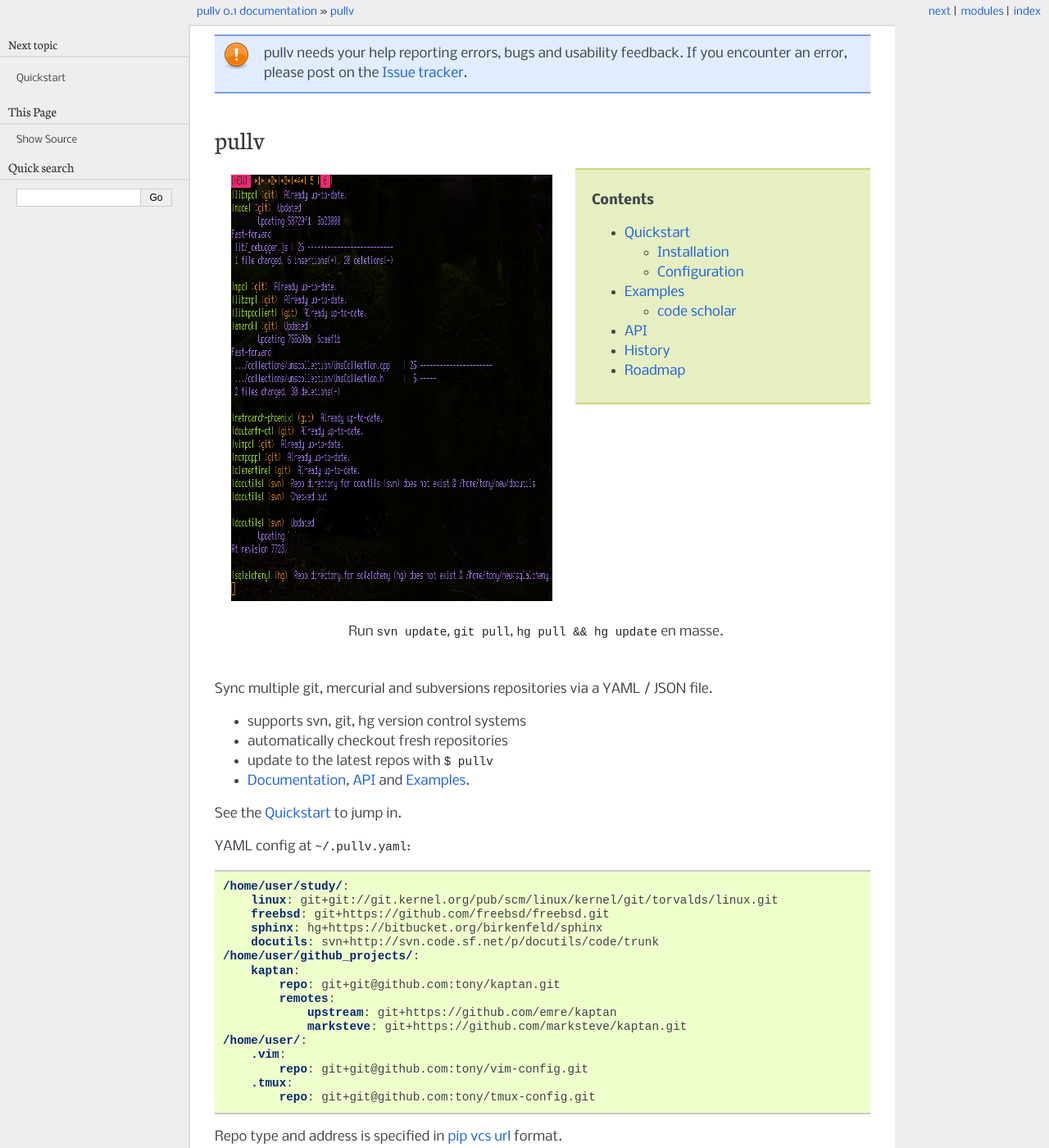
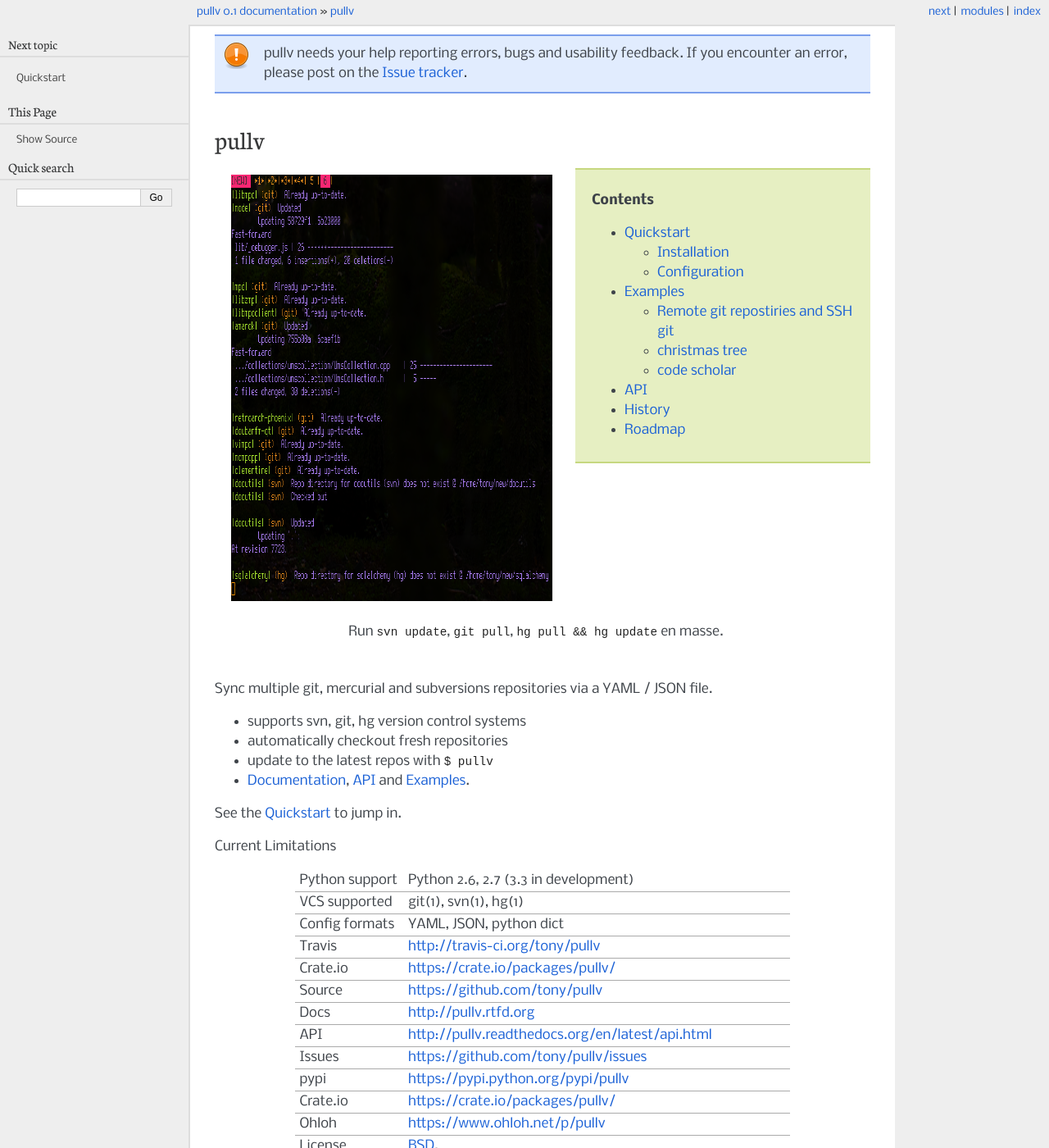
Before and after one commit to vcs-python/vcspull, a Sphinx documentation site: the page built from doc/index.rst, in a window 1280 px wide and 1400 px high. Shown: the whole window at 82% size. Built offline with Sphinx 7.4.7, drawn with Linux system fonts in a browser that asks for light colours.

Commit message:
pullv examples, update README. remove dummy log statements.

```diff
--- a/README.rst
+++ b/README.rst
@@ -23,28 +23,8 @@
 
 See the `Quickstart`_ to jump in.
 
-YAML config at ``~/.pullv.yaml``:
+Current Limitations
 
-.. code-block:: yaml
-
-    /home/user/study/:
-        linux: git+git://git.kernel.org/pub/scm/linux/kernel/git/torvalds/linux.git
-        freebsd: git+https://github.com/freebsd/freebsd.git
-        sphinx: hg+https://bitbucket.org/birkenfeld/sphinx
-        docutils: svn+http://svn.code.sf.net/p/docutils/code/trunk
-    /home/user/github_projects/:
-        kaptan:
-            repo: git+git@github.com:tony/kaptan.git
-            remotes:
-                upstream: git+https://github.com/emre/kaptan
-                marksteve: git+https://github.com/marksteve/kaptan.git
-    /home/user/:
-        .vim:
-            repo: git+git@github.com:tony/vim-config.git
-        .tmux:
-            repo: git+git@github.com:tony/tmux-config.git
-
-Repo type and address is specified in `pip vcs url`_ format.
 
 .. _pip vcs url: http://www.pip-installer.org/en/latest/logic.html#vcs-support
 
```
Also changed, not shown: doc/examples.rst (+20 -1 lines), 1 other file.
